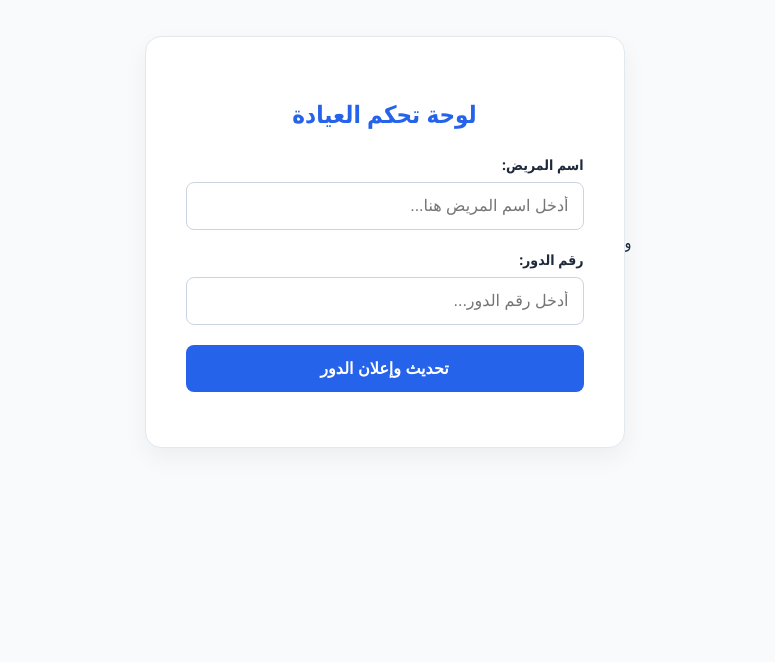
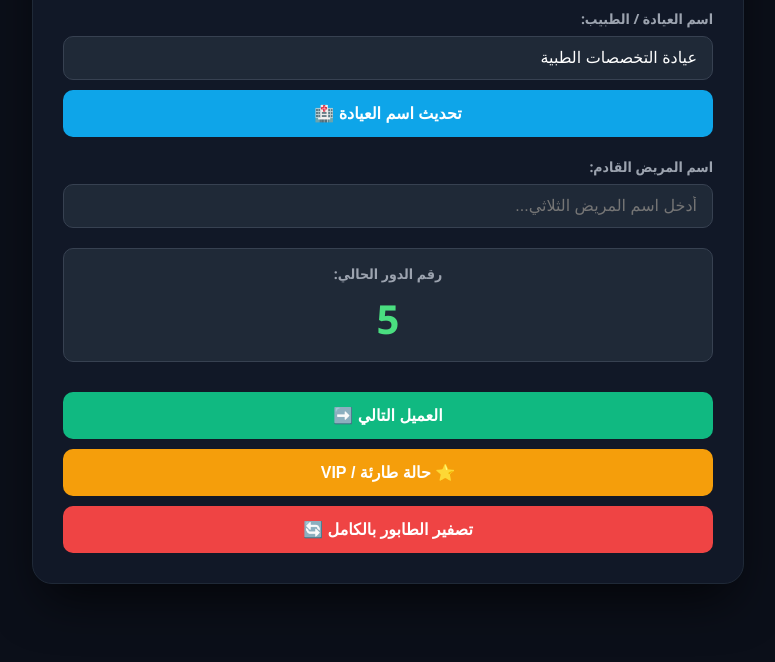
Before and after one commit to hassanbin660-svg/clinic_queue, a website: page admin.html in a window 1280 px wide. Shown: the part 178-840 px from the top of the page, without its empty margins (252-1027 px from the left). Drawn offline with nearby package versions, Linux system fonts and the light colour scheme; no server answers.

Commit message:
Refactor admin.html for advanced queue management

```diff
--- a/admin.html
+++ b/admin.html
@@ -1,24 +1,15 @@
-و<!DOCTYPE html>
+<!DOCTYPE html>
 <html lang="ar" dir="rtl">
 <head>
     <meta charset="UTF-8">
     <meta name="viewport" content="width=device-width, initial-scale=1.0">
-    <title>لوحة التحكم - إدارة العيادة</title>
-    <!-- مكتبة Socket.io -->
+    <title>إدارة الطابور الطبي المتقدم</title>
     <script src="/socket.io/socket.io.js"></script>
     <style>
-        :root {
-            --primary-color: #2563eb;
-            --secondary-color: #1e40af;
-            --bg-color: #f8fafc;
-            --card-bg: #ffffff;
-            --text-color: #1e293b;
-            --border-color: #cbd5e1;
-        }
         body {
             font-family: 'Segoe UI', Tahoma, Geneva, Verdana, sans-serif;
-            background-color: var(--bg-color);
-            color: var(--text-color);
+            background-color: #0b0f19;
+            color: #ffffff;
             margin: 0;
             padding: 20px;
             display: flex;
@@ -27,116 +18,165 @@
             min-height: 100vh;
         }
         .admin-container {
-            background-color: var(--card-bg);
-            padding: 40px;
-            border-radius: 16px;
-            box-shadow: 0 10px 25px rgba(0, 0, 0, 0.05);
+            background-color: #111827;
+            border: 1px solid #1f2937;
+            border-radius: 20px;
+            padding: 30px;
             width: 100%;
-            max-width: 480px;
-            box-sizing: border-box;
-            border: 1px solid #e2e8f0;
+            max-width: 650px;
+            box-shadow: 0 25px 50px -12px rgba(0, 0, 0, 0.7);
+            text-align: center;
         }
         h2 {
-            text-align: center;
+            color: #38bdf8;
             margin-bottom: 25px;
-            color: var(--primary-color);
             font-size: 24px;
         }
         .form-group {
             margin-bottom: 20px;
+            text-align: right;
         }
         label {
             display: block;
             margin-bottom: 8px;
-            font-weight: 600;
             font-size: 14px;
+            color: #9ca3af;
+            font-weight: bold;
         }
         input {
             width: 100%;
-            padding: 14px;
+            padding: 12px 15px;
             font-size: 16px;
-            border: 1px solid var(--border-color);
-            border-radius: 8px;
+            background-color: #1f2937;
+            border: 1px solid #374151;
+            color: white;
+            border-radius: 10px;
             box-sizing: border-box;
             outline: none;
-            transition: border-color 0.3s;
         }
         input:focus {
-            border-color: var(--primary-color);
-            box-shadow: 0 0 0 3px rgba(37, 99, 235, 0.1);
+            border-color: #38bdf8;
         }
-        .btn-update {
+        .btn-action {
             width: 100%;
             padding: 14px;
-            background-color: var(--primary-color);
-            color: white;
             border: none;
-            border-radius: 8px;
+            border-radius: 10px;
             font-size: 16px;
             font-weight: bold;
             cursor: pointer;
-            transition: background-color 0.3s, transform 0.1s;
+            margin-top: 10px;
         }
-        .btn-update:hover {
-            background-color: var(--secondary-color);
+        .btn-update-clinic { background-color: #0ea5e9; color: white; }
+        .btn-next { background-color: #10b981; color: white; }
+        .btn-vip { background-color: #f59e0b; color: white; }
+        .btn-reset { background-color: #ef4444; color: white; }
+
+        .current-display-box {
+            background-color: #1f2937;
+            padding: 15px;
+            border-radius: 10px;
+            margin: 20px 0;
+            border: 1px solid #374151;
         }
-        .btn-update:active {
-            transform: scale(0.98);
-        }
-        .status-msg {
-            margin-top: 15px;
-            text-align: center;
-            font-size: 14px;
-            color: #16a34a;
-            font-weight: 500;
+        .current-num {
+            font-size: 40px;
+            color: #4ade80;
+            font-weight: bold;
         }
     </style>
 </head>
 <body>
 
     <div class="admin-container">
-        <h2>لوحة تحكم العيادة</h2>
+        <h2>إدارة الطابور الطبي المتقدم</h2>
 
         <div class="form-group">
-            <label for="patientName">اسم المريض:</label>
-            <input type="text" id="patientName" placeholder="أدخل اسم المريض هنا...">
+            <label>اسم العيادة / الطبيب:</label>
+            <input type="text" id="clinicNameInput" value="عيادة التخصصات الطبية">
+            <button class="btn-action btn-update-clinic" onclick="updateClinicName()">تحديث اسم العيادة 🏥</button>
         </div>
 
         <div class="form-group">
-            <label for="queueNumber">رقم الدور:</label>
-            <input type="number" id="queueNumber" placeholder="أدخل رقم الدور...">
+            <label>اسم المريض القادم:</label>
+            <input type="text" id="patientNameInput" placeholder="أدخل اسم المريض الثلاثي...">
         </div>
 
-        <button class="btn-update" onclick="sendUpdate()">تحديث وإعلان الدور</button>
-        <div id="statusMsg" class="status-msg"></div>
+        <div class="current-display-box">
+            <label>رقم الدور الحالي:</label>
+            <div class="current-num" id="displayNum">5</div>
+        </div>
+
+        <button class="btn-action btn-next" onclick="nextPatient()">العميل التالي ➡️</button>
+        <button class="btn-action btn-vip" onclick="vipPatient()">⭐ حالة طارئة / VIP</button>
+        <button class="btn-action btn-reset" onclick="resetQueue()">تصفير الطابور بالكامل 🔄</button>
     </div>
 
     <script>
         const socket = io();
+        let currentQueueNumber = 5;
+        let clinicTitle = "عيادة التخصصات الطبية";
+        let waitingQueueList = [
+            "الدور رقم (2) - مريض رقم 2",
+            "الدور رقم (3) - حمزه",
+            "الدور رقم (5) - kk"
+        ];
 
-        function sendUpdate() {
-            const name = document.getElementById('patientName').value.trim();
-            const number = document.getElementById('queueNumber').value.trim();
-            const statusMsg = document.getElementById('statusMsg');
+        function updateClinicName() {
+            clinicTitle = document.getElementById('clinicNameInput').value;
+            syncData();
+            alert('تم تحديث اسم العيادة بنجاح!');
+        }
 
-            if (!name || !number) {
-                alert('الرجاء إدخال اسم المريض ورقم الدور بشكل صحيح!');
+        function nextPatient() {
+            const patientName = document.getElementById('patientNameInput').value.trim();
+            if (!patientName) {
+                alert('الرجاء إدخال اسم المريض!');
                 return;
             }
+            currentQueueNumber++;
+            document.getElementById('displayNum').innerText = currentQueueNumber;
 
-            const queueData = {
-                number: number,
-                patientName: name,
-                waitingList: []
+            // إضافة للقائمة
+            waitingQueueList.push(`الدور رقم (${currentQueueNumber}) - ${patientName}`);
+
+            syncData();
+            document.getElementById('patientNameInput').value = '';
+        }
+
+        function vipPatient() {
+            const patientName = document.getElementById('patientNameInput').value.trim() + " (VIP)";
+            if (!patientName) {
+                alert('الرجاء إدخال اسم المريض الطارئ!');
+                return;
+            }
+            currentQueueNumber++;
+            document.getElementById('displayNum').innerText = currentQueueNumber;
+            waitingQueueList.unshift(`⭐ دور طارئ (${currentQueueNumber}) - ${patientName}`);
+
+            syncData();
+            document.getElementById('patientNameInput').value = '';
+        }
+
+        function resetQueue() {
+            if (confirm('هل أنت متأكد من تصفير الطابور بالكامل؟')) {
+                currentQueueNumber = 0;
+                waitingQueueList = [];
+                document.getElementById('displayNum').innerText = currentQueueNumber;
+                syncData();
+                alert('تم تصفير الطابور بنجاح.');
+            }
+        }
+
+        function syncData() {
+            const activePatient = waitingQueueList.length > 0 ? waitingQueueList[waitingQueueList.length - 1] : "---";
+            const data = {
+                number: currentQueueNumber,
+                patientName: activePatient,
+                clinicName: clinicTitle,
+                waitingList: waitingQueueList
             };
-
-            // إرسال البيانات للسيرفر لتحديث الشاشات فوراً
-            socket.emit('update-queue', queueData);
-
-            statusMsg.innerText = 'تم إرسال التحديث بنجاح إلى شاشة الانتظار!';
-            setTimeout(() => {
-                statusMsg.innerText = '';
-            }, 3000);
+            socket.emit('update-queue', data);
         }
     </script>
 </body>
```
